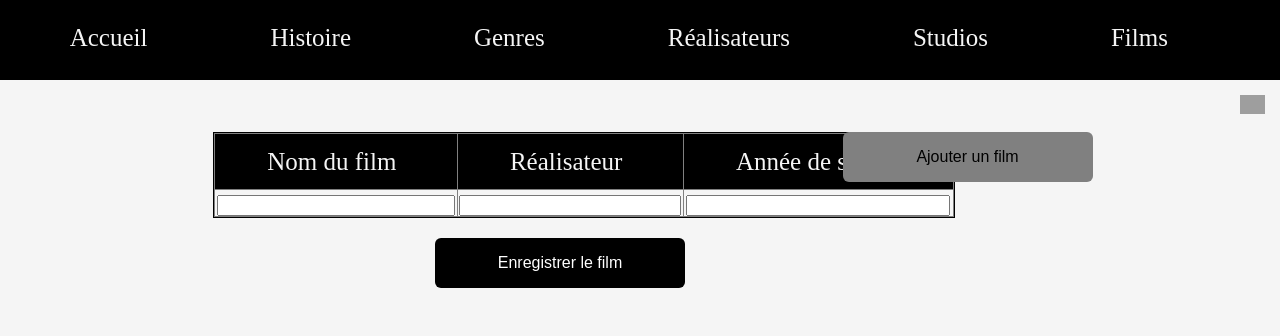
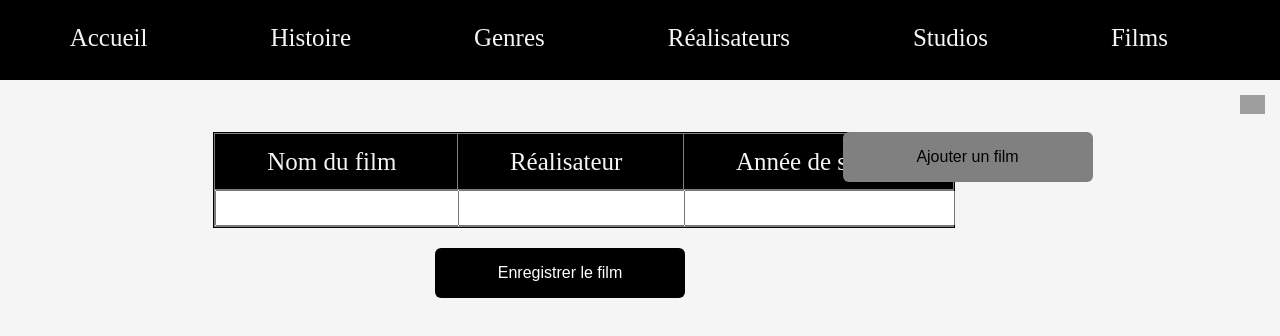
Before and after one commit to BenZen59/cinemajap, a React (Create React App) app: page /film in a window 1280 px wide. Both pictures are taken after a click on the button "Ajouter un film". Shown: the top 336 px of the page. Built offline with nearby package versions, Linux system fonts and the light colour scheme; grey boxes are pictures that could not be loaded.

Commit message:
fix css add film

```diff
--- a/src/components/Film/Add.css
+++ b/src/components/Film/Add.css
@@ -1,5 +1,13 @@
+.inputAdd{
+  width: 97.6%;
+  height: 30px;
+  font-size: 16px;
+}
+
+@media screen and (max-width: 767px){
 .inputAdd{
   width: 95%;
   height: 15px;
   font-size: 16px;
+  }
 }
```
